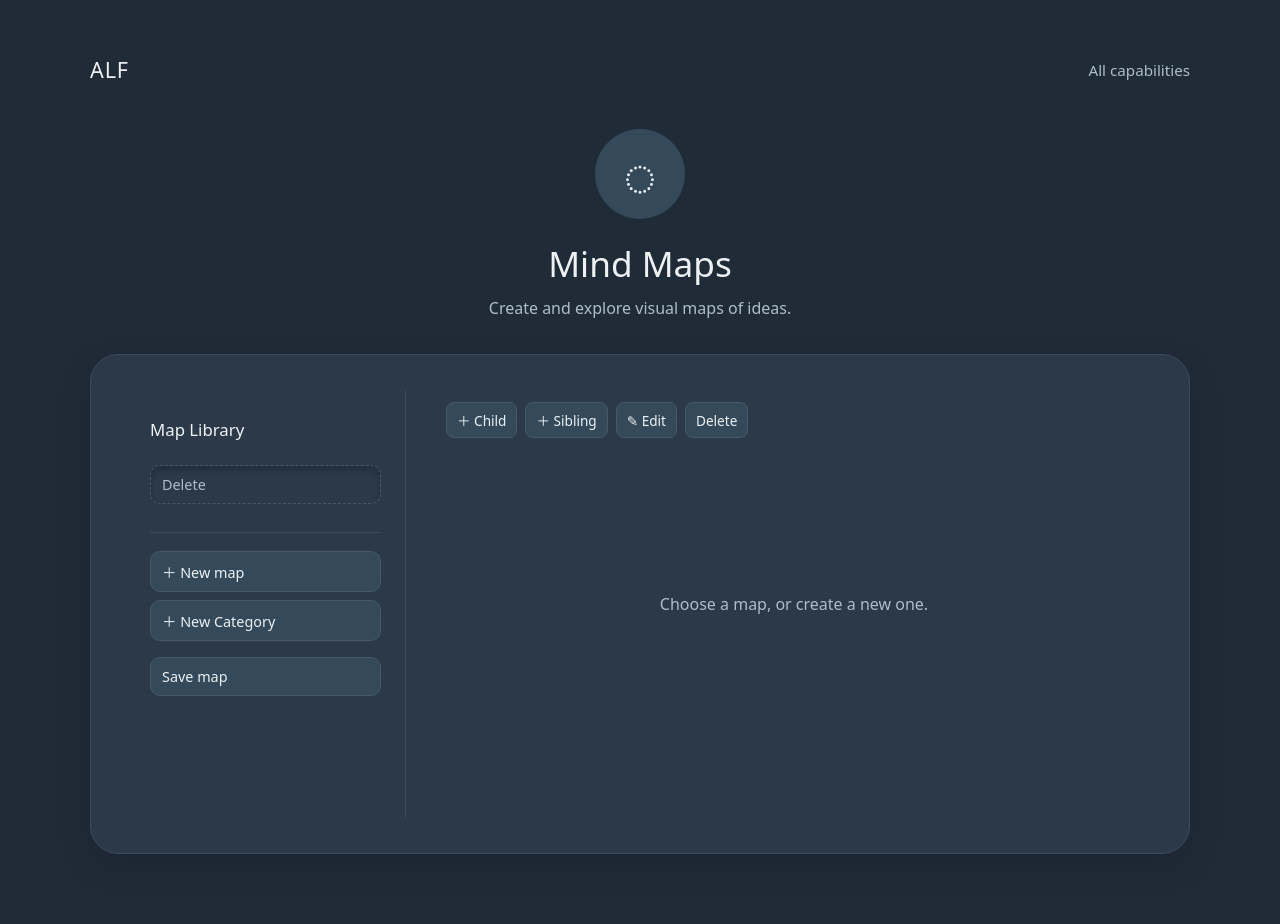
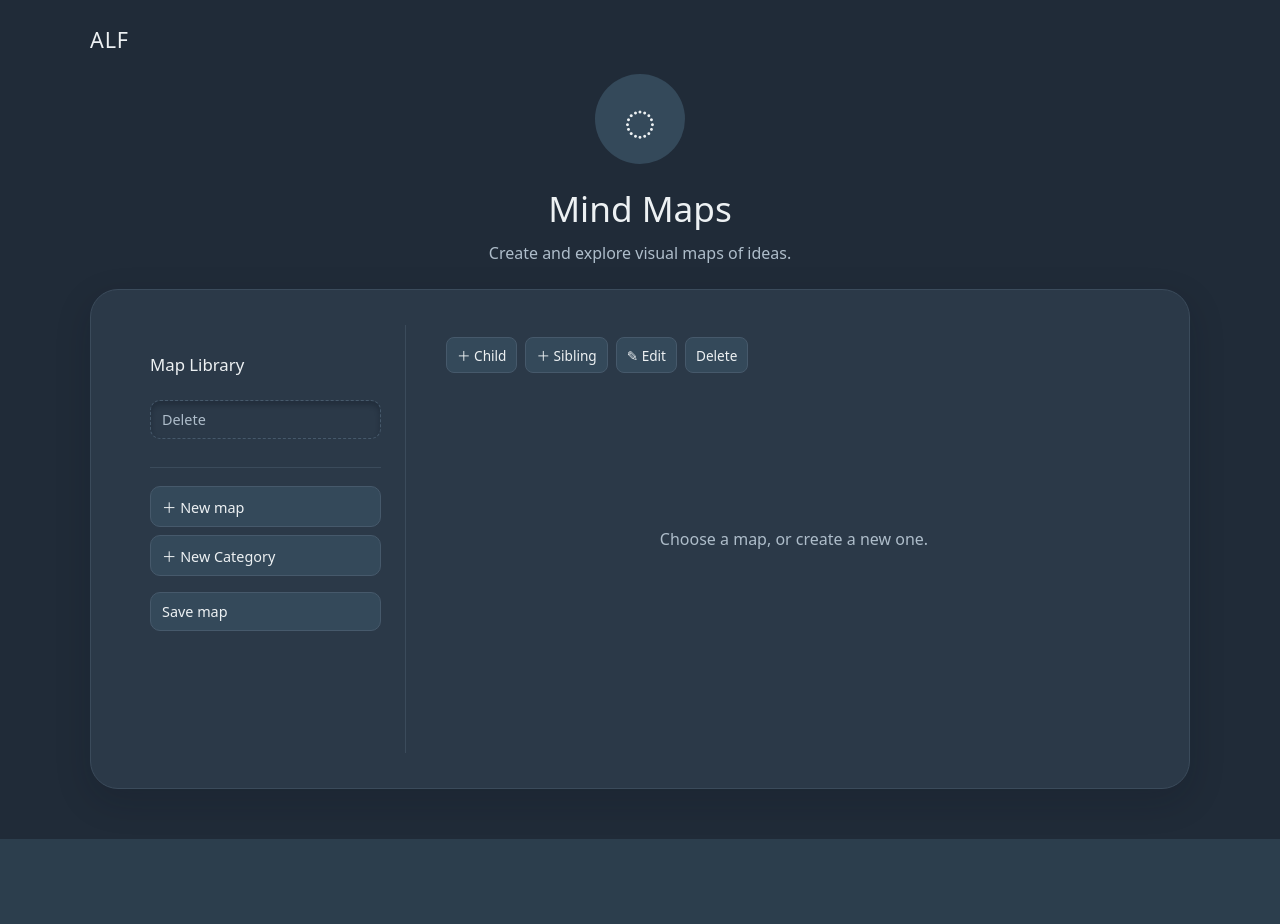
Before and after one commit to pierreworking-cyber/alf, a Flask app: page /mindmaps in a window 1280 px wide. After the commit the page ends 839 px from the top, so only its background shows below. Run offline with Flask 3, Linux system fonts and the light colour scheme; data comes from the database, SQL or seed files in the repository; data that the repository does not hold is empty; a map, chart or similar area stays blank.

Commit message:
Compact web workspace headers

```diff
--- a/src/alf/web/static/mindmaps.css
+++ b/src/alf/web/static/mindmaps.css
@@ -1,14 +1,14 @@
 main {
     width: min(1100px, 90%);
     margin: 0 auto;
-    padding: 55px 0 70px;
+    padding: 25px 0 50px;
 }
 
 .top {
     display: flex;
     align-items: center;
     justify-content: space-between;
-    margin-bottom: 45px;
+    margin-bottom: 20px;
 }
 
 .brand {
@@ -32,7 +32,7 @@ main {
 
 .intro {
     text-align: center;
-    margin-bottom: 35px;
+    margin-bottom: 25px;
 }
 
 .illustration {
--- a/src/alf/web/static/news.css
+++ b/src/alf/web/static/news.css
@@ -1,14 +1,14 @@
 main {
     width: min(1100px, 90%);
     margin: 0 auto;
-    padding: 55px 0 70px;
+    padding: 25px 0 50px;
 }
 
 .top {
     display: flex;
     align-items: center;
     justify-content: space-between;
-    margin-bottom: 45px;
+    margin-bottom: 20px;
 }
 
 .brand {
--- a/src/alf/web/templates/mindmaps.html
+++ b/src/alf/web/templates/mindmaps.html
@@ -25,7 +25,6 @@
     <main>
         <div class="top">
             <a class="brand" href="{{ url_for('home') }}">ALF</a>
-            <a class="back" href="{{ url_for('home') }}">All capabilities</a>
         </div>
 
         <header class="intro">
--- a/src/alf/web/templates/news.html
+++ b/src/alf/web/templates/news.html
@@ -21,15 +21,12 @@
     <main>
         <div class="top">
             <a class="brand" href="{{ url_for('home') }}">ALF</a>
-            <a class="back" href="{{ url_for('home') }}">All capabilities</a>
         </div>
-
         <header class="intro">
             <div class="illustration">◉</div>
             <h1>News</h1>
             <p>Follow and explore the news.</p>
         </header>
-
         <section class="news-workspace">
             <aside class="news-library">
                 <h2>News Library</h2>
```
